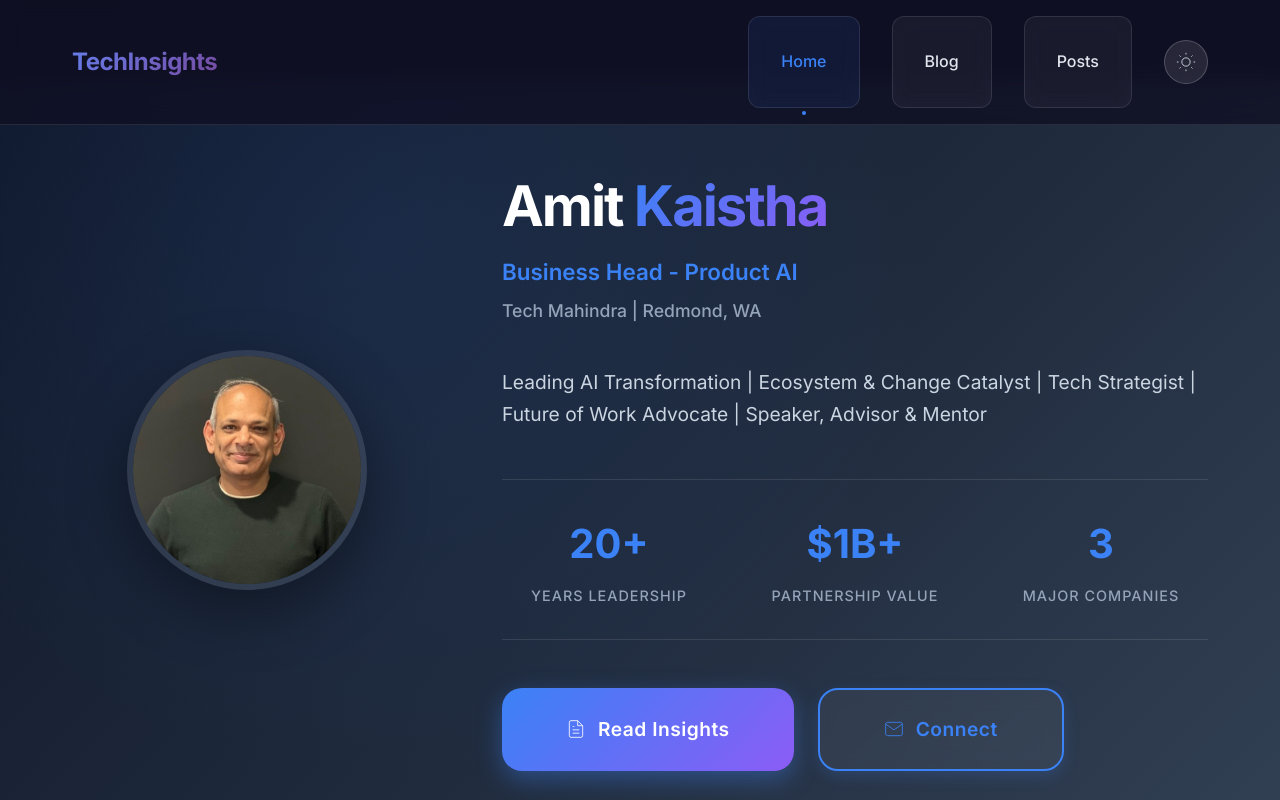
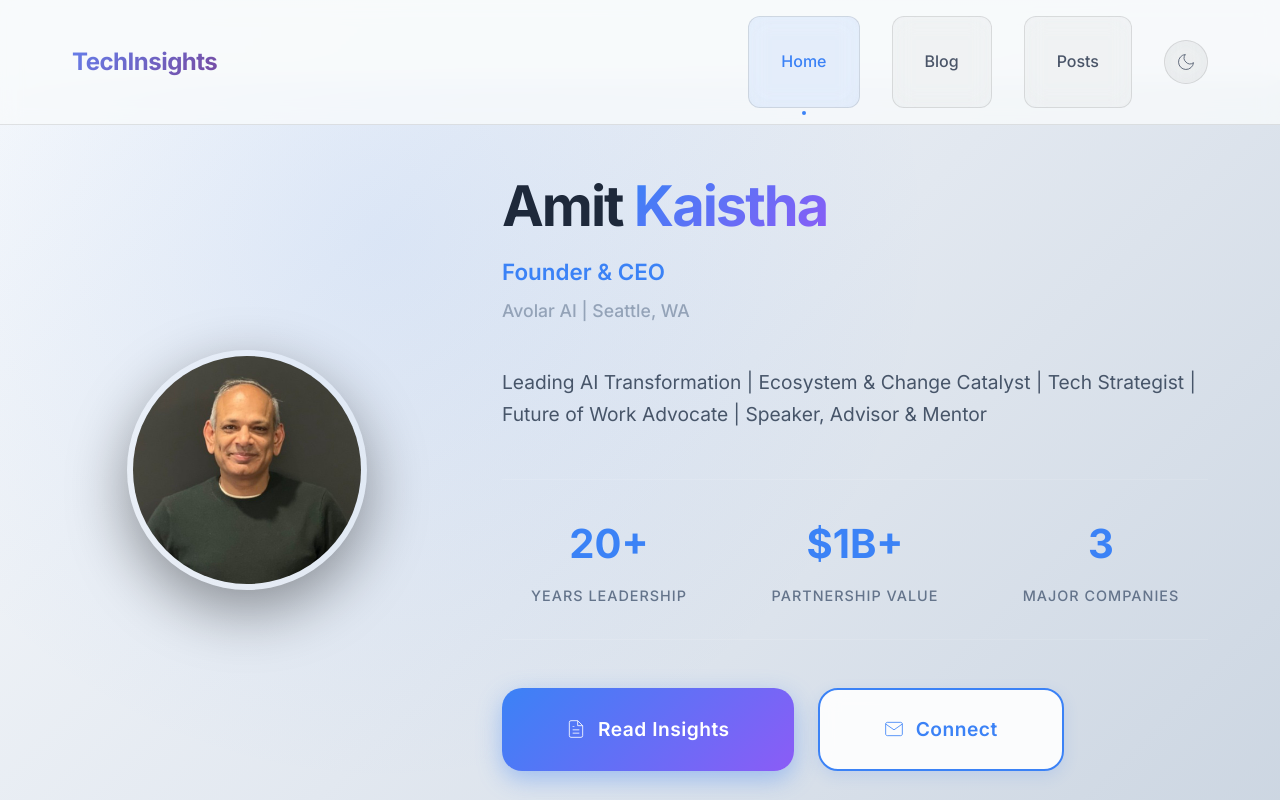
Before and after one commit to anushka278/blog, a React (Create React App) app: page / in a window 1280 px wide. Shown: the top 800 px of the page. Built offline with nearby package versions, Linux system fonts and the light colour scheme.

Commit message:
update business info to Avolar AI and set light mode as default

```diff
--- a/src/App.js
+++ b/src/App.js
@@ -9,9 +9,9 @@ import './App.css';
 
 function App() {
   const [isDarkMode, setIsDarkMode] = useState(() => {
-    // Initialize theme from localStorage or default to dark
+    // Initialize theme from localStorage or default to light
     const savedTheme = localStorage.getItem('theme');
-    const isDark = savedTheme ? savedTheme === 'dark' : true;
+    const isDark = savedTheme ? savedTheme === 'dark' : false;
 
     // Apply theme to body immediately
     document.body.className = isDark ? 'dark-theme' : 'light-theme';
--- a/src/data/blogPosts.js
+++ b/src/data/blogPosts.js
@@ -97,11 +97,11 @@ Because AI isn't a point upgrade. It's the infrastructure of the future—and th
     id: 2,
     title: "The AI aXis: Realizing the Full Potential of Generative AI with agentX",
     excerpt: "As artificial intelligence (AI) continues to reshape industries, businesses are at a critical juncture. Yet, realizing its full potential requires more than just implementing AI—it demands a strategic ecosystem that aligns people, processes, and tools.",
-    content: ` As artificial intelligence (AI) continues to reshape industries, businesses are at a critical juncture. Yet, realizing its full potential requires more than just implementing AI—it demands a strategic ecosystem that aligns people, processes, and tools. In my previous post, I highlighted the promise of Tech Mahindra's agentX, which enhances user productivity by automating repetitive tasks and achieving productivity gains of up to 70% (AI Magazine, 2024). Today, we will take a closer look at how businesses can harness the promise of agentX by exploring the necessary ecosystem for its success.
+    content: ` As artificial intelligence (AI) continues to reshape industries, businesses are at a critical juncture. Yet, realizing its full potential requires more than just implementing AI—it demands a strategic ecosystem that aligns people, processes, and tools. In my previous post, I highlighted the promise of Avolar AI's agentX, which enhances user productivity by automating repetitive tasks and achieving productivity gains of up to 70% (AI Magazine, 2024). Today, we will take a closer look at how businesses can harness the promise of agentX by exploring the necessary ecosystem for its success.
 
 Generative AI (GenAI) is more than a tool or a technology; instead, it is a transformative force that could revolutionize industries and unlock untapped opportunities. However, the true power of GenAI lies not in the technology itself but in the broader ecosystem, supported by three critical levers: people, processes, and tools. Together, these elements form the AI aXis.
 
-Before we explore the components of the AI aXis, let's consider an analogy. Imagine you purchased a Ferrari, a car that promises to accelerate from 0 to 60 mph in under five seconds. Exciting, right? But what happens if the driver is only trained to drive a Fiat, and the road is riddled with potholes? Can Ferrari still deliver on its promise? Likely not. GenAI is your Ferrari—a powerful tool with extraordinary potential. But to unlock its capabilities, you need to focus on the three critical elements of the AI aXis: the driver (people), the road (processes), and the engine (tools). Each of these elements is indispensable. Without skilled drivers, smooth roads, and a powerful engine, even a Ferrari won't perform. The same holds true for GenAI—its success relies on aligning people, processes, and tools to achieve seamless integration and transformative outcomes. This is where agentX, Tech Mahindra's GenAI-powered suite, steps in as a key enabler of the AI aXis.
+Before we explore the components of the AI aXis, let's consider an analogy. Imagine you purchased a Ferrari, a car that promises to accelerate from 0 to 60 mph in under five seconds. Exciting, right? But what happens if the driver is only trained to drive a Fiat, and the road is riddled with potholes? Can Ferrari still deliver on its promise? Likely not. GenAI is your Ferrari—a powerful tool with extraordinary potential. But to unlock its capabilities, you need to focus on the three critical elements of the AI aXis: the driver (people), the road (processes), and the engine (tools). Each of these elements is indispensable. Without skilled drivers, smooth roads, and a powerful engine, even a Ferrari won't perform. The same holds true for GenAI—its success relies on aligning people, processes, and tools to achieve seamless integration and transformative outcomes. This is where agentX, Avolar AI's GenAI-powered suite, steps in as a key enabler of the AI aXis.
 
 The Role of An AI Blueprint: The Foundation of Transformation
 Before embarking on their GenAI journey, organizations need a clear AI blueprint—a comprehensive roadmap that guides every step of the transformation. This blueprint helps to ensure that all AI initiatives are aligned and working toward the same strategic objectives. Without a robust AI blueprint, organizations risk fragmented efforts, where isolated AI projects lack the cohesion to deliver meaningful results.
--- a/src/pages/Home.js
+++ b/src/pages/Home.js
@@ -27,10 +27,10 @@ const Home = () => {
                   Amit <span className="name-accent">Kaistha</span>
                 </h1>
                 <div className="executive-title">
-                  Business Head - Product AI
+                  Founder & CEO
                 </div>
                 <div className="executive-company">
-                  Tech Mahindra | Redmond, WA
+                  Avolar AI | Seattle, WA
                 </div>
               </div>
 
```
